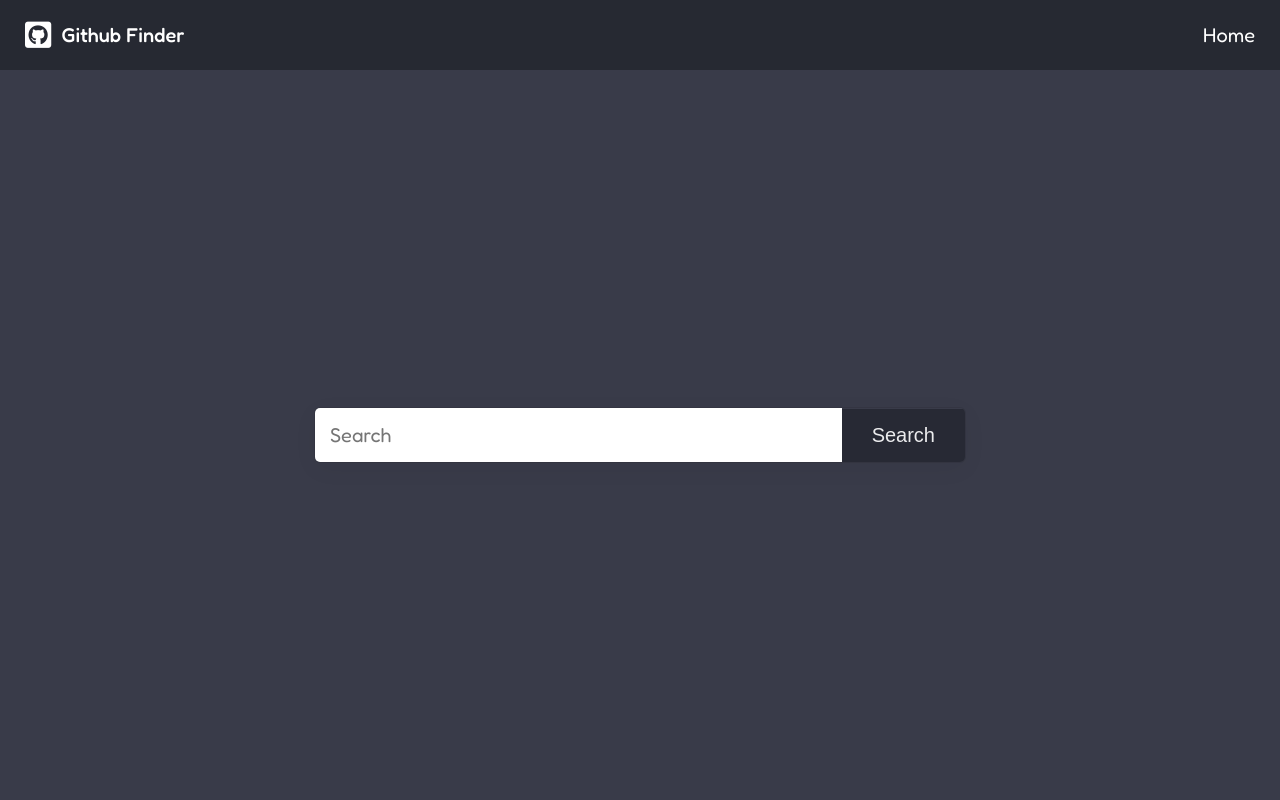
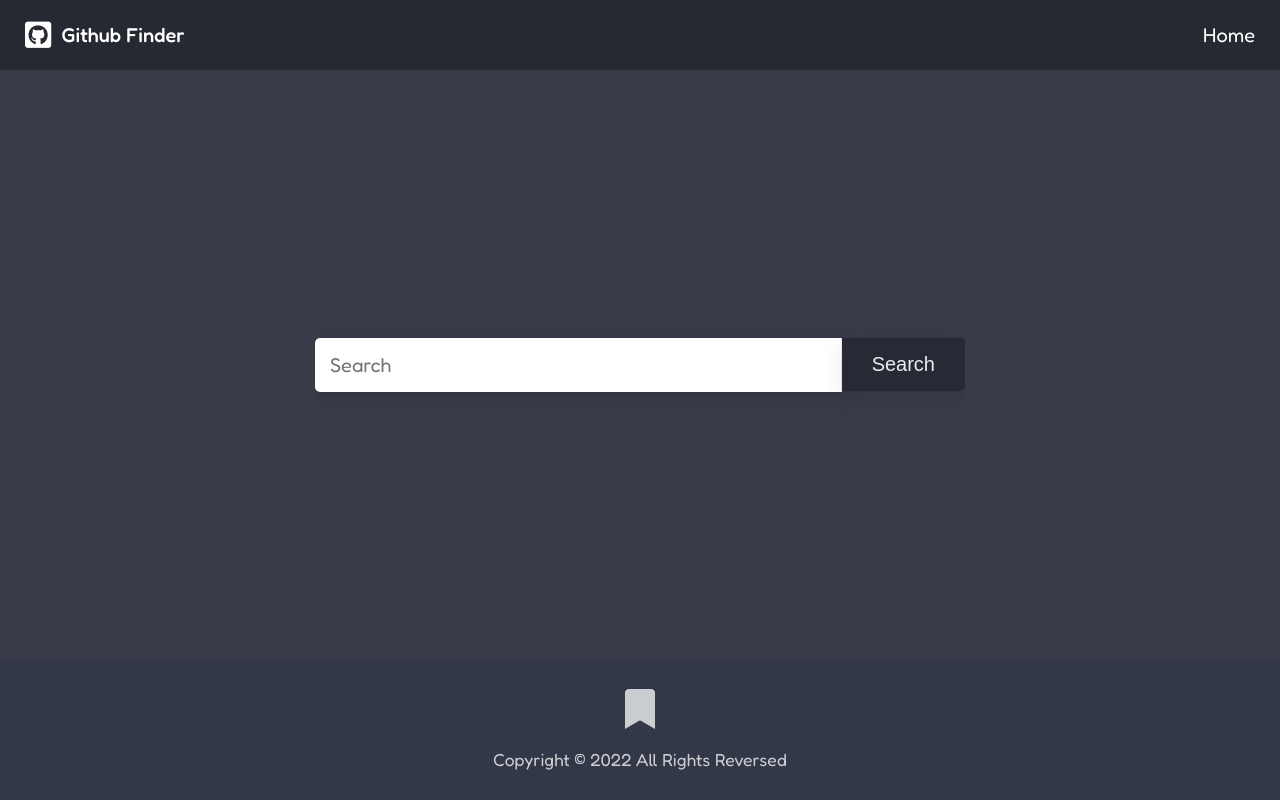
Before and after one commit to Suleiman-Ali/github-finder, a React (Create React App) app: page / in a window 1280 px wide. Built offline with nearby package versions, Linux system fonts and the light colour scheme.

Commit message:
Add Footer UI

```diff
--- a/src/components/App.tsx
+++ b/src/components/App.tsx
@@ -12,6 +12,13 @@ function App(): JSX.Element {
           <input type="text" className="search__input" placeholder="Search" />
           <button className="search__button">Search</button>
         </div>
+
+        <footer className="footer">
+          <i className="fa-solid fa-bookmark footer__icon"></i>
+          <p className="footer__text">
+            Copyright &copy; {now} All Rights Reversed
+          </p>
+        </footer>
       </div>
     </div>
   );
--- a/src/styles/index.scss
+++ b/src/styles/index.scss
@@ -92,25 +92,22 @@ i {
 }
 
 .home {
-  flex: 1;
+  height: 100%;
   background-color: $dark-1;
-
   display: flex;
   flex-direction: column;
   align-items: center;
-  justify-content: center;
+  justify-content: space-between;
+}
 
 .search {
+  flex: 1;
   width: 90%;
   overflow: hidden;
-    border-radius: 5px;
 
   display: flex;
   justify-content: center;
   align-items: center;
-
-    box-shadow: rgba(0, 0, 0, 0.05) 0px 6px 24px 0px,
-      rgba(0, 0, 0, 0.08) 0px 0px 0px 1px;
 
   @media screen and (min-width: $bp) {
     width: 100%;
@@ -125,6 +122,10 @@ i {
     font-family: inherit;
     font-size: 1.75rem;
     padding: 1.5rem;
+    box-shadow: rgba(0, 0, 0, 0.1) 0px 6px 24px 0px,
+      rgba(0, 0, 0, 0.08) 0px 0px 0px 1px;
+    border-top-left-radius: 5px;
+    border-bottom-left-radius: 5px;
 
     @media screen and (min-width: $bp) {
       font-size: 2rem;
@@ -141,6 +142,11 @@ i {
     opacity: 0.9;
     transition: all 0.1s;
     cursor: pointer;
+    border-top-right-radius: 5px;
+    border-bottom-right-radius: 5px;
+
+    box-shadow: rgba(0, 0, 0, 0.1) 0px 6px 24px 0px,
+      rgba(0, 0, 0, 0.08) 0px 0px 0px 1px;
 
     @media screen and (min-width: $bp) {
       font-size: 2rem;
@@ -151,16 +157,30 @@ i {
     }
   }
 }
-}
 
 .footer {
+  width: 100%;
+  display: flex;
+  flex-direction: column;
+  align-items: center;
+  justify-content: center;
+  gap: 2rem;
+  background-color: $dark-2;
+  padding: 3rem;
+
   &__icon {
     color: $white;
-    font-size: 2rem;
+    font-size: 4rem;
+    opacity: 0.75;
   }
 
   &__text {
     color: $white;
-    font-size: 2rem;
+    font-size: 1.5rem;
+    opacity: 0.75;
+
+    @media screen and (min-width: $bp) {
+      font-size: 1.75rem;
     }
   }
+}
```
Lines whose indentation alone changed are shown as unchanged.
